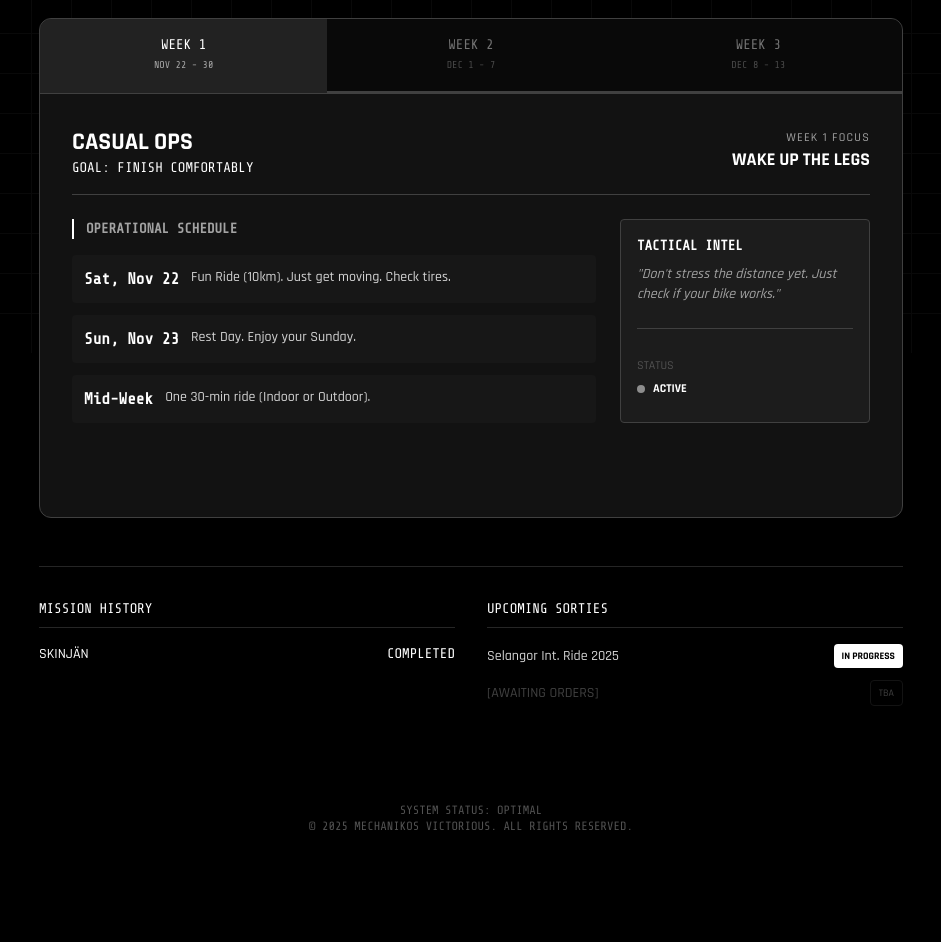
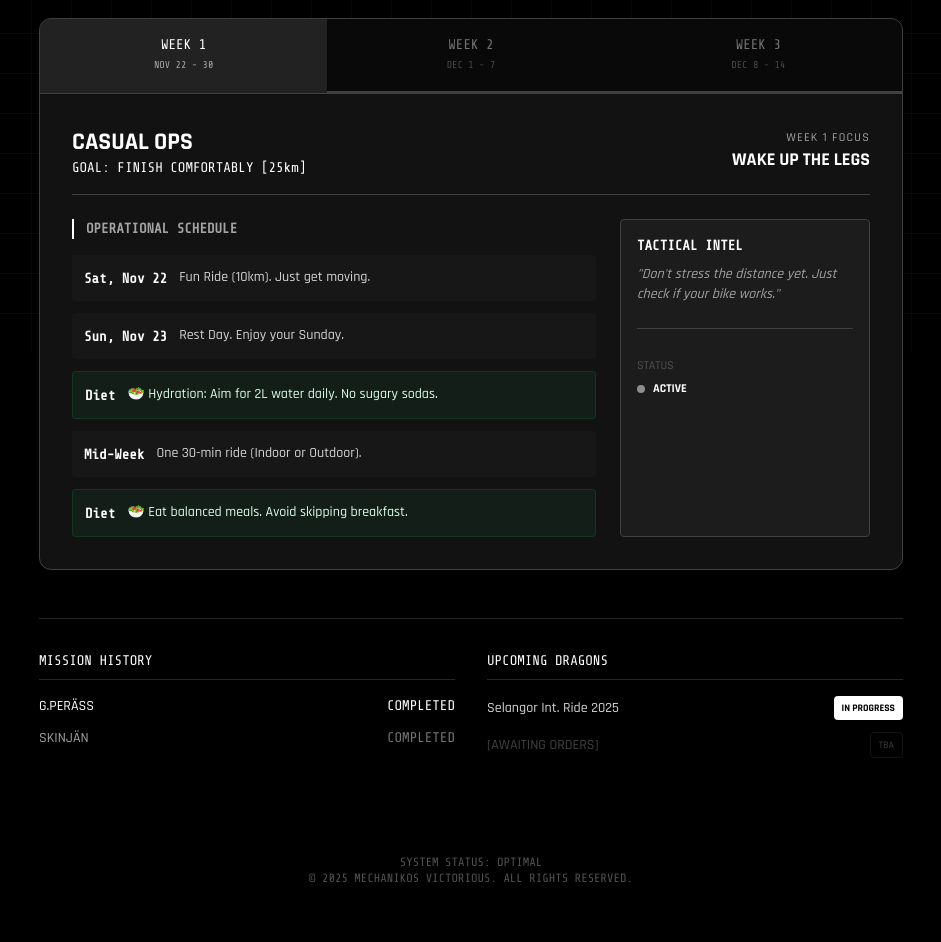
Before and after one commit to errazudin/tmv, a plain HTML site: page index.html in a window 1280 px wide. Shown: the part 447-1389 px from the top of the page, without its empty margins (169-1110 px from the left). Before the commit the page ends 1337 px from the top, so only its background shows below. Drawn offline with nearby package versions, Linux system fonts and the light colour scheme.

Commit message:
enhancements

```diff
--- a/index.html
+++ b/index.html
@@ -82,7 +82,8 @@
             <!-- Countdown Module -->
             <div class="border border-neutral-800 bg-neutral-900/50 p-4 rounded backdrop-blur-sm flex flex-col items-center justify-center glow-border">
                 <span class="text-xs text-neutral-500 uppercase">T-Minus Launch</span>
-                <div id="countdown" class="text-2xl text-white font-bold">00d 00h 00m</div>
+                <!-- Updated ID for seconds support -->
+                <div id="countdown" class="text-xl md:text-2xl text-white font-bold tabular-nums">00d 00h 00m 00s</div>
                 <!-- Accent changed to white/neutral -->
                 <span class="text-xs text-neutral-300">PHASE: TRAINING</span>
             </div>
@@ -117,7 +118,7 @@
                         Week 2 <span class="block text-[10px] opacity-60">Dec 1 - 7</span>
                     </button>
                     <button onclick="setWeek(3)" id="tab-week-3" class="flex-1 py-4 text-sm font-mono-tech uppercase border-b-2 border-neutral-700 text-neutral-500 hover:text-neutral-300 hover:bg-neutral-800/50 transition-colors">
-                        Week 3 <span class="block text-[10px] opacity-60">Dec 8 - 13</span>
+                        Week 3 <span class="block text-[10px] opacity-60">Dec 8 - 14</span>
                     </button>
                 </div>
 
@@ -136,14 +137,18 @@
                 <h3 class="text-white font-mono-tech text-sm mb-4 uppercase border-b border-neutral-800 pb-2">Mission History</h3>
                 <ul class="space-y-3 text-sm text-neutral-400">
                     <li class="flex justify-between">
-                        <span class="text-white">SKINJÄN</span>
-                        <!-- Completed color changed to white -->
+                        <span class="text-white">G.PERÄSS</span>
                         <span class="text-white font-mono-tech">COMPLETED</span>
+                    </li>
+                    <li class="flex justify-between">
+                        <span class="text-neutral-400">SKINJÄN</span>
+                        <span class="text-neutral-500 font-mono-tech">COMPLETED</span>
                     </li>
                 </ul>
             </div>
             <div>
-                <h3 class="text-white font-mono-tech text-sm mb-4 uppercase border-b border-neutral-800 pb-2">Upcoming Sorties</h3>
+                <!-- Renamed to Upcoming Dragons -->
+                <h3 class="text-white font-mono-tech text-sm mb-4 uppercase border-b border-neutral-800 pb-2">Upcoming Dragons</h3>
                 <ul class="space-y-3 text-sm">
                     <li class="flex justify-between items-center group cursor-pointer">
                         <!-- Hover color changed to white -->
@@ -172,18 +177,20 @@
         let currentMode = 'casual';
         let currentWeek = 1;
 
-        // --- DATA STORE - UPDATED FOR MONOCHROME ---
-        // All colors (green, red, yellow) replaced with 'white'
+        // --- DATA STORE ---
         const missionData = {
             casual: {
-                header: { title: "CASUAL OPS", sub: "GOAL: FINISH COMFORTABLY", color: "text-white", border: "border-white" },
+                // Updated Subtitle for Casual
+                header: { title: "CASUAL OPS", sub: "GOAL: FINISH COMFORTABLY [25km]", color: "text-white", border: "border-white" },
                 weeks: {
                     1: {
                         focus: "WAKE UP THE LEGS",
                         schedule: [
-                            { day: "Sat, Nov 22", task: "Fun Ride (10km). Just get moving. Check tires." },
+                            { day: "Sat, Nov 22", task: "Fun Ride (10km). Just get moving." },
                             { day: "Sun, Nov 23", task: "Rest Day. Enjoy your Sunday." },
-                            { day: "Mid-Week", task: "One 30-min ride (Indoor or Outdoor)." }
+                            { day: "Diet", task: "🥗 Hydration: Aim for 2L water daily. No sugary sodas." },
+                            { day: "Mid-Week", task: "One 30-min ride (Indoor or Outdoor)." },
+                            { day: "Diet", task: "🥗 Eat balanced meals. Avoid skipping breakfast." }
                         ],
                         tip: "Don't stress the distance yet. Just check if your bike works."
                     },
@@ -191,6 +198,7 @@
                         focus: "SADDLE TIME",
                         schedule: [
                             { day: "Sat, Nov 29", task: "Long Ride (15-18km). Chatty pace." },
+                            { day: "Diet", task: "🥗 Practice: Drink water *while* riding this Saturday." },
                             { day: "Sun, Nov 30", task: "Rest." },
                             { day: "Mid-Week", task: "30-min easy spin. Keep legs loose." }
                         ],
@@ -201,7 +209,10 @@
                         schedule: [
                             { day: "Sat, Dec 6", task: "Dress Rehearsal (10km). Test your kit." },
                             { day: "Wed, Dec 10", task: "Tech Check. Clean chain & brakes." },
-                            { day: "Fri, Dec 12", task: "REST. Hydrate heavily." }
+                            { day: "Fri, Dec 12", task: "REST. Hydrate heavily." },
+                            { day: "Sat, Dec 13", task: "🥗 Lunch: Chicken Rice. Dinner: Pasta. NO SPICY FOOD." },
+                            { day: "Sun, Dec 14", task: "🚀 04:00 AM: Wake up. Light breakfast (Toast/Bun)." },
+                            { day: "Sun, Dec 14", task: "🚀 06:15 AM: Stop drinking huge amounts of water." }
                         ],
                         tip: "Eat Chicken Rice for lunch before race day. No spicy food!"
                     }
@@ -215,6 +226,7 @@
                         schedule: [
                             { day: "Sat, Nov 22", task: "Zone 2 (40km). Steady state." },
                             { day: "Sun, Nov 23", task: "Endurance (60km). Test nutrition." },
+                            { day: "Diet", task: "🥗 Post-Ride: Protein shake or Eggs within 30 mins." },
                             { day: "Tue, Nov 25", task: "Hill Repeats (1 hr). 4x 8-min efforts." },
                             { day: "Thu, Nov 27", task: "Tempo (35km). 2x 15min at race pace." }
                         ],
@@ -224,6 +236,7 @@
                         focus: "PEAK INTENSITY",
                         schedule: [
                             { day: "Sat, Nov 29", task: "Endurance (70km). CRITICAL SESSION." },
+                            { day: "Diet", task: "🥗 Testing: Use the exact gel/bar you plan for race day." },
                             { day: "Tue, Dec 2", task: "Threshold. 3x 10min hard." },
                             { day: "Sun, Dec 7", task: "Hill Attack (30km). Focus on climbing form." }
                         ],
@@ -232,9 +245,12 @@
                     3: {
                         focus: "TAPER & RACE",
                         schedule: [
-                            { day: "Tue, Dec 9", task: "Intervals (30km). Short bursts to keep snap." },
+                            { day: "Tue, Dec 9", task: "Intervals (30km). Short bursts." },
                             { day: "Thu, Dec 11", task: "Easy Spin (20km)." },
-                            { day: "Sat, Dec 13", task: "Activation (10km) + 2 Sprints." }
+                            { day: "Fri, Dec 12", task: "🥗 Carb Load: Increase Rice/Pasta portions." },
+                            { day: "Sat, Dec 13", task: "Activation (10km). Dinner: Plain Pasta/Rice. No Fibre." },
+                            { day: "Sun, Dec 14", task: "🚀 03:30 AM: Wake Up. Coffee + Oatmeal/Toast." },
+                            { day: "Sun, Dec 14", task: "🚀 06:00 AM: 1 Energy Gel + Sip Water." }
                         ],
                         tip: "Carb load starts 2 days prior. Sleep is priority #1."
                     }
@@ -242,7 +258,7 @@
             }
         };
 
-        // --- RENDER LOGIC - UPDATED FOR MONOCHROME ---
+        // --- RENDER LOGIC ---
         function renderContent() {
             const contentDiv = document.getElementById('guide-content');
             const data = missionData[currentMode];
@@ -270,10 +286,24 @@
 
             // Schedule Loop
             weekData.schedule.forEach(item => {
+                // Check if it's a diet item for styling
+                const isDiet = item.task.includes("🥗");
+                const isRace = item.task.includes("🚀");
+                let bgClass = "bg-neutral-800/30";
+                let textClass = "text-neutral-300";
+
+                if (isDiet) {
+                    bgClass = "bg-green-900/20 border border-green-900/50";
+                    textClass = "text-green-100";
+                } else if (isRace) {
+                    bgClass = "bg-white/10 border border-white/50";
+                    textClass = "text-white font-bold";
+                }
+
                 html += `
-                    <li class="flex items-start bg-neutral-800/30 p-3 rounded hover:bg-neutral-800/50 transition-colors">
-                        <span class="${data.header.color} mr-3 font-bold font-mono-tech whitespace-nowrap">${item.day}</span>
-                        <span class="text-neutral-300 text-sm">${item.task}</span>
+                    <li class="flex items-start ${bgClass} p-3 rounded hover:bg-neutral-800/50 transition-colors">
+                        <span class="${data.header.color} mr-3 font-bold font-mono-tech whitespace-nowrap text-xs md:text-sm pt-0.5">${item.day}</span>
+                        <span class="${textClass} text-sm">${item.task}</span>
                     </li>
                 `;
             });
@@ -284,14 +314,12 @@
 
                         <div class="md:col-span-1">
                             <div class="bg-neutral-800/50 p-4 rounded border border-neutral-700 h-full">
-                                <!-- Tactical Intel title color changed to white -->
                                 <h4 class="text-white font-bold text-sm mb-2 font-mono-tech">TACTICAL INTEL</h4>
                                 <p class="text-neutral-400 text-sm italic">"${weekData.tip}"</p>
 
                                 <div class="mt-6 pt-6 border-t border-neutral-700">
                                     <span class="text-xs text-neutral-600 uppercase">Status</span>
                                     <div class="flex items-center mt-1">
-                                        <!-- Status light changed to white -->
                                         <span class="w-2 h-2 bg-white rounded-full mr-2 animate-pulse"></span>
                                         <span class="text-xs text-white font-bold">ACTIVE</span>
                                     </div>
@@ -308,7 +336,7 @@
         function setMode(mode) {
             currentMode = mode;
 
-            // UI Update Buttons - Monochrome styles
+            // UI Update Buttons
             document.getElementById('btn-casual').className = mode === 'casual'
                 ? "px-6 py-2 rounded-md text-sm font-bold transition-all duration-300 uppercase active-tab"
                 : "px-6 py-2 rounded-md text-sm font-bold text-neutral-500 hover:text-white transition-all duration-300 uppercase";
@@ -323,7 +351,7 @@
         function setWeek(week) {
             currentWeek = week;
 
-            // UI Update Tabs - Monochrome styles
+            // UI Update Tabs
             [1, 2, 3].forEach(id => {
                 const tab = document.getElementById(`tab-week-${id}`);
                 if (id === week) {
@@ -358,13 +386,20 @@
             const days = Math.floor(distance / (1000 * 60 * 60 * 24));
             const hours = Math.floor((distance % (1000 * 60 * 60 * 24)) / (1000 * 60 * 60));
             const minutes = Math.floor((distance % (1000 * 60 * 60)) / (1000 * 60));
+            const seconds = Math.floor((distance % (1000 * 60)) / 1000); // SECONDS ADDED
 
-            document.getElementById('countdown').innerHTML = `${days}d ${hours}h ${minutes}m`;
+            // Formatting with leading zeros for that digital clock feel
+            const d = days < 10 ? "0"+days : days;
+            const h = hours < 10 ? "0"+hours : hours;
+            const m = minutes < 10 ? "0"+minutes : minutes;
+            const s = seconds < 10 ? "0"+seconds : seconds;
+
+            document.getElementById('countdown').innerHTML = `${d}d ${h}h ${m}m ${s}s`;
         }
 
         // Initialize
         setInterval(updateTime, 1000);
-        setInterval(updateCountdown, 60000);
+        setInterval(updateCountdown, 1000); // Updated to 1 second interval
         updateTime();
         updateCountdown();
         setMode('casual'); // Default load
```
